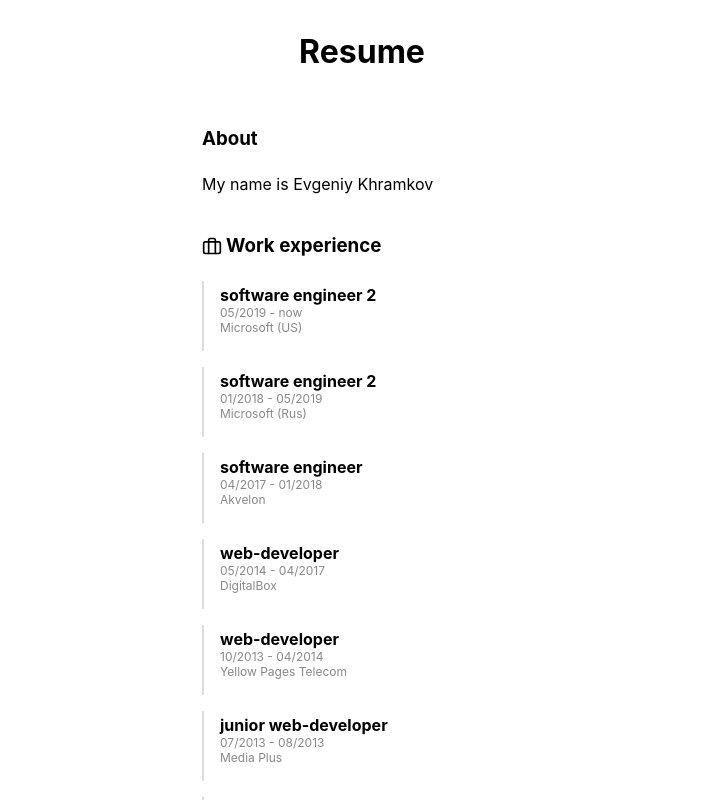
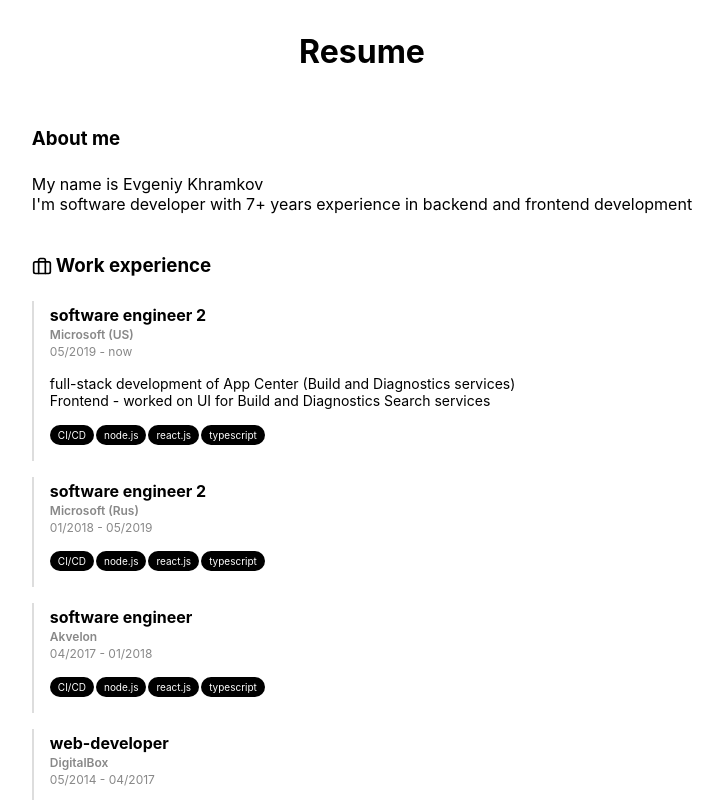
Before and after one commit to ewgenius/me, a Next.js app: page /resume in a window 1280 px wide. Shown: the top 800 px of the page, without its empty margins (278-1001 px from the left). Built offline with nearby package versions, Linux system fonts and the light colour scheme.

Commit message:
more details for resume

```diff
--- a/src/pages/resume.tsx
+++ b/src/pages/resume.tsx
@@ -9,6 +9,7 @@ export interface Job {
   id: number;
   title: string;
   company: string;
+  description: string[];
   startDate: string;
   endDate?: string;
   tags?: string[];
@@ -18,13 +19,39 @@ export interface ResumeProps {
   jobs: Dictionary<Job>;
 }
 
+export const Job = ({ job }: { job: Job }) => {
+  return (
+    <div className="job" key={job.id}>
+      <b>{job.title}</b>
+      <p className="job-details job-company">{job.company}</p>
+      <p className="job-details job-date">
+        {job.startDate} - {job.endDate || "now"}
+      </p>
+      {job.description && (
+        <div className="job-details job-description">
+          {job.description.map((line) => (
+            <p>{line}</p>
+          ))}
+        </div>
+      )}
+      <div className="tags">
+        {job.tags && job.tags.map((tag) => <div className="tag">{tag}</div>)}
+      </div>
+    </div>
+  );
+};
+
 export default function Resume(props: ResumeProps) {
   return (
     <Layout>
       <h1>Resume</h1>
       <section className="resume-section">
-        <h3>About</h3>
+        <h3>About me</h3>
         <p>My name is Evgeniy Khramkov</p>
+        <p>
+          I'm software developer with 7+ years experience in backend and
+          frontend development
+        </p>
       </section>
 
       <section className="resume-section">
@@ -35,13 +62,7 @@ export default function Resume(props: ResumeProps) {
         {Object.values(props.jobs)
           .sort((j1, j2) => j2.id - j1.id)
           .map((job) => (
-            <div className="job" key={job.id}>
-              <b>{job.title}</b>
-              <p className="job-details job-date">
-                {job.startDate} - {job.endDate || "now"}
-              </p>
-              <p className="job-details job-company">{job.company}</p>
-            </div>
+            <Job key={job.id} job={job} />
           ))}
       </section>
 
@@ -67,6 +88,7 @@ export const getStaticProps: GetStaticProps<ResumeProps> = async () => {
           id: 1,
           title: "junior web-developer",
           company: "Brandmaker",
+          description: [""],
           startDate: formatJobDate(new Date("Apr 01, 2011")),
           endDate: formatJobDate(new Date("Aug 31, 2011")),
           tags: ["css", "html", "js"],
@@ -75,6 +97,7 @@ export const getStaticProps: GetStaticProps<ResumeProps> = async () => {
           id: 2,
           title: "junior web-developer",
           company: "Media Plus",
+          description: [""],
           startDate: formatJobDate(new Date("Jul 01, 2013")),
           endDate: formatJobDate(new Date("Aug 31, 2013")),
           tags: ["css", "js", "webgl"],
@@ -83,6 +106,7 @@ export const getStaticProps: GetStaticProps<ResumeProps> = async () => {
           id: 3,
           title: "web-developer",
           company: "Yellow Pages Telecom",
+          description: [""],
           startDate: formatJobDate(new Date("Oct 01, 2013")),
           endDate: formatJobDate(new Date("Apr 01, 2014")),
           tags: ["django", "js", "postgresql", "python"],
@@ -91,6 +115,7 @@ export const getStaticProps: GetStaticProps<ResumeProps> = async () => {
           id: 4,
           title: "web-developer",
           company: "DigitalBox",
+          description: [""],
           startDate: formatJobDate(new Date("May 01, 2014")),
           endDate: formatJobDate(new Date("Apr 01, 2017")),
           tags: ["angular.js", "node.js", "react.js", "typescript"],
@@ -99,6 +124,7 @@ export const getStaticProps: GetStaticProps<ResumeProps> = async () => {
           id: 5,
           title: "software engineer",
           company: "Akvelon",
+          description: [""],
           startDate: formatJobDate(new Date("Apr 10, 2017")),
           endDate: formatJobDate(new Date("Jan 14, 2018")),
           tags: ["CI/CD", "node.js", "react.js", "typescript"],
@@ -107,6 +133,7 @@ export const getStaticProps: GetStaticProps<ResumeProps> = async () => {
           id: 6,
           title: "software engineer 2",
           company: "Microsoft (Rus)",
+          description: [""],
           startDate: formatJobDate(new Date("Jan 15, 2018")),
           endDate: formatJobDate(new Date("May 19, 2019")),
           tags: ["CI/CD", "node.js", "react.js", "typescript"],
@@ -115,6 +142,10 @@ export const getStaticProps: GetStaticProps<ResumeProps> = async () => {
           id: 7,
           title: "software engineer 2",
           company: "Microsoft (US)",
+          description: [
+            "full-stack development of App Center (Build and Diagnostics services)",
+            "Frontend - worked on UI for Build and Diagnostics Search services",
+          ],
           startDate: formatJobDate(new Date("May 20, 2019")),
           endDate: null,
           tags: ["CI/CD", "node.js", "react.js", "typescript"],
--- a/src/styles/index.css
+++ b/src/styles/index.css
@@ -1,5 +1,7 @@
 :root {
   --bg-color: #fff;
+  --accent-color: #000;
+  --accent-text-color: #fff;
   --text-color: #000;
   --line-color: #ddd;
   --text-color-secondary: #888;
@@ -78,10 +80,11 @@ main {
   flex-direction: column;
   justify-content: center;
   align-items: center;
-  padding: 0 4px;
+  padding: 0 16px;
 }
 
 .resume-section {
+  width: 100%;
   min-width: 320px;
 }
 
@@ -113,6 +116,35 @@ h3 > svg {
 .job-details {
   font-size: 12px;
   color: var(--text-color-secondary);
+  margin-top: var(--spacing-1);
+}
+
+.job-company {
+  font-weight: 600;
+}
+
+.job-description {
+  color: var(--text-color);
+  margin-top: var(--spacing-4);
+  font-size: 14px;
+}
+
+.tags {
+  display: flex;
+  margin-top: var(--spacing-4);
+}
+
+.tag {
+  border-radius: 10px;
+  height: 20px;
+  font-size: 10px;
+  padding: var(--spacing-2) var(--spacing-3);
+  background-color: var(--accent-color);
+  color: var(--accent-text-color);
+}
+
+.tag:not(:last-child) {
+  margin-right: var(--spacing-1);
 }
 
 footer {
```
